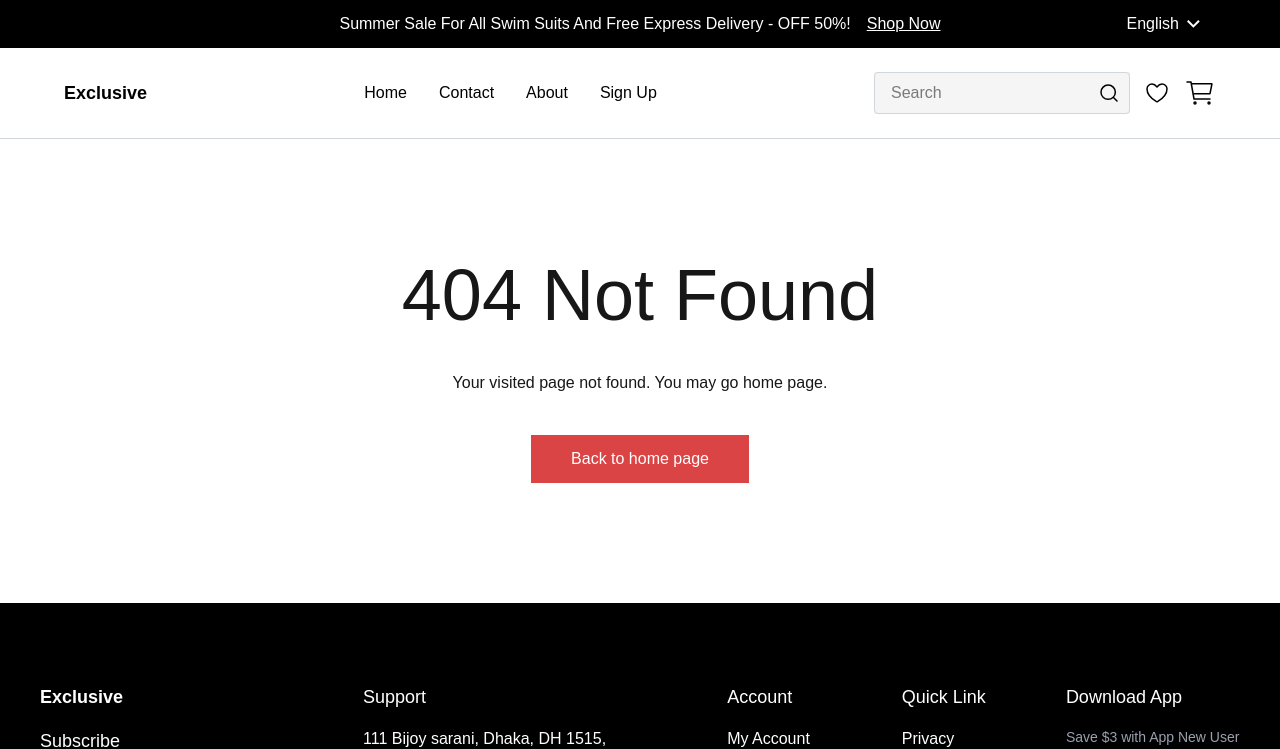
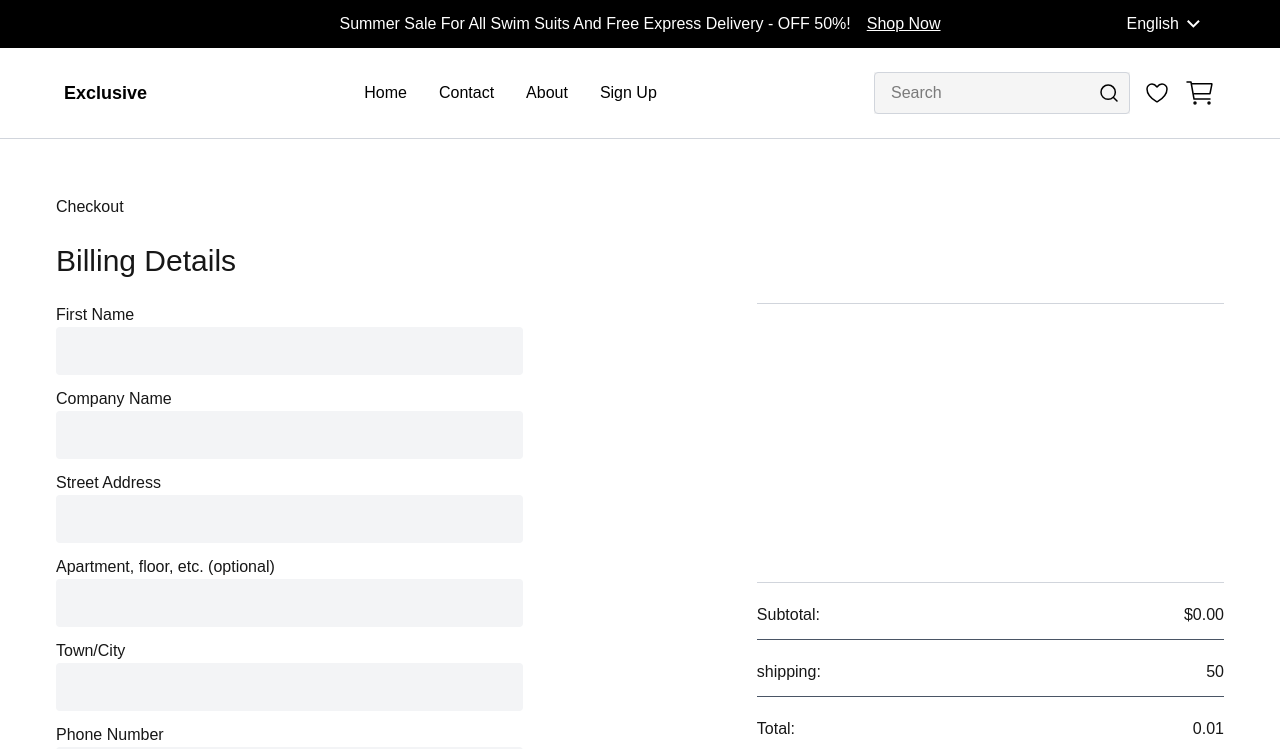
Before and after one commit to AhmedSherif2002/Cellula-Ecommerce, a Next.js app: page /checkout in a window 1280 px wide. Before the commit this address had no page. Shown: the top 749 px of the page. Built offline with nearby package versions, Linux system fonts and the light colour scheme.

Commit message:
cart page completed, checkout page

```diff
--- a/src/app/cart/page.jsx
+++ b/src/app/cart/page.jsx
@@ -1,6 +1,44 @@
+"use client"
+
 import CartProduct from "@/components/CartProduct"
+import { Josefin_Sans } from "next/font/google";
+import { useEffect, useState } from "react"
 
 export default function Cart() {
+    const shippingFees = parseFloat(50);
+    const [products, setProducts] = useState([]);
+    const [price, setPrice] = useState(0);
+
+    const deleteProduct = (id) =>{
+        setProducts(products.filter(product => product.id !== id));
+    }
+
+    const changeProductQuantity = (id, quantity) => {
+        const newProducts = products.map(product => product.id == id ? { ...product, quantity} : product);
+        setProducts(newProducts);
+    }
+
+    const calculatePrice = () => {
+        const price = products.reduce((acc, cur) => acc + cur.quantity * cur.price, 0);
+        setPrice(price.toFixed(2));
+        return price;
+    }
+
+    const updateCartHandle = () => {
+        localStorage.setItem("cart", JSON.stringify(products))
+    }
+
+    useEffect(()=>{
+        const products = JSON.parse(localStorage.getItem("cart")) || [];
+        setProducts(products);
+    }, [])
+
+    useEffect(() => {
+        console.log("products have been changed", products)
+        calculatePrice();
+    }, [products]);
+
+
   return (
     <div className="sm:m-14 flex flex-col gap-6">
         <div className="">Cart</div>
@@ -13,14 +51,17 @@ export default function Cart() {
                 <div className="delete w-15 text-center"></div>
             </div>
             <div className="products flex flex-col gap-6">
-                <CartProduct />
-                <CartProduct />
-                <CartProduct />
+                {
+                    products.map(product => {
+                        console.log("product iddd:", product.id)
+                        return <CartProduct key={product.id} id={product.id} title={product.title} image={product.imageUrl} price={product.price} quantity={product.quantity} deleteHandle={deleteProduct} changeQuantityHandle={changeProductQuantity}/>
+                    })
+                }
             </div>
         </div>
         <div className="flex flex-row justify-between items-center">
             <button className="rounded border-2 border-gray-300 px-8 py-2 cursor-pointer hover:bg-red-400 hover:border-red-400 hover:text-white">Return To Shop</button>
-            <button className="rounded border-2 border-gray-300 px-8 py-2 cursor-pointer hover:bg-red-400 hover:border-red-400 hover:text-white">Update Cart</button>
+            <button className="rounded border-2 border-gray-300 px-8 py-2 cursor-pointer hover:bg-red-400 hover:border-red-400 hover:text-white" onClick={updateCartHandle}>Update Cart</button>
         </div>
         <div className="mt-10 flex flex-col md:flex-row justify-between items-center md:items-start gap-6">
             <div className="coupon flex flex-row gap-4">
@@ -32,15 +73,15 @@ export default function Cart() {
                     <div className="text-lg font-semibold">Cart Totals</div>
                     <div className="flex flex-row justify-between items-center border-b-1 border-gray-300 pb-4">
                         <span className="font-medium">Subtotal</span>
-                        <span className="font-medium">$900</span>
+                        <span className="font-medium">${price}</span>
                     </div>
                     <div className="flex flex-row justify-between items-center border-b-1 border-gray-300 pb-4">
                         <span className="font-medium">Shipping</span>
-                        <span className="font-medium">$50</span>
+                        <span className="font-medium">${shippingFees}</span>
                     </div>
                     <div className="flex flex-row justify-between items-center ">
                         <span className="font-bold text-lg">Total</span>
-                        <span className="font-bold text-lg">$950</span>
+                        <span className="font-bold text-lg">${(parseFloat(price)+shippingFees).toFixed(2)}</span>
                     </div>
                     <button className="rounded text-white px-8 py-2 cursor-pointer w-full" style={{backgroundColor: "#DB4444"}}>Proceed To Checkout</button>
                 </div>
--- /dev/null
+++ b/src/app/checkout/page.jsx
@@ -0,0 +1,81 @@
+"use client"
+
+import OrderProduct from '@/components/OrderProduct';
+import React, { useEffect, useState } from 'react'
+
+function Checkout() {
+
+    const [orderItems, setOrderItems] = useState([]);
+    const [totalPrice, setTotalPrice] = useState(0);
+    const shippingFee = 50;
+
+    useEffect(() => {
+        const cart = JSON.parse(localStorage.getItem("cart")) || [];
+        setTotalPrice(cart.reduce((acc, { price, quantity }) => acc + price * quantity, 0).toFixed(2));
+        setOrderItems(cart);
+    }, [])
+
+    return (
+    <div className='sm:m-14 flex flex-col gap-6'>
+        <div className=''>Checkout</div>
+        <h1 className='md:text-3xl sm:text-2xl'>Billing Details</h1>
+        <div className='flex flex-col sm:flex-row justify-between '>
+            <form action="" className='flex flex-col gap-3 w-2/5'>
+                <div className='flex flex-col'>
+                    <label htmlFor="first-name">First Name</label>
+                    <input className='bg-gray-100 p-3 outline-none rounded-sm' type="text" name='first-name' id='first-name' />
+                </div>
+                <div className='flex flex-col'>
+                    <label htmlFor="company-name">Company Name</label>
+                    <input className='bg-gray-100 p-3 outline-none rounded-sm' type="text" name='company-name' id='company-name' />
+                </div>
+                <div className='flex flex-col'>
+                    <label htmlFor="street-address">Street Address</label>
+                    <input className='bg-gray-100 p-3 outline-none rounded-sm' type="text" name='street-address' id='street-address' />
+                </div>
+                <div className='flex flex-col'>
+                    <label htmlFor="optional-address">Apartment, floor, etc. (optional)</label>
+                    <input className='bg-gray-100 p-3 outline-none rounded-sm' type="text" name='optional-address' id='optional-address' />
+                </div>
+                <div className='flex flex-col'>
+                    <label htmlFor="town">Town/City</label>
+                    <input className='bg-gray-100 p-3 outline-none rounded-sm' type="text" name='town' id='town' />
+                </div>
+                <div className='flex flex-col'>
+                    <label htmlFor="phone-number">Phone Number</label>
+                    <input className='bg-gray-100 p-3 outline-none rounded-sm' type="text" name='phone-number' id='phone-number' />
+                </div>
+                <div className='flex flex-col'>
+                    <label htmlFor="email">Email Address</label>
+                    <input className='bg-gray-100 p-3 outline-none rounded-sm' type="text" name='email' id='email' />
+                </div>
+                <div className='flex flex-row gap-2'>
+                    <input type="checkbox" name='information-saver' id='information-saver'/>
+                    <label htmlFor="information-saver">Save this information for faster check-out next time</label>
+                </div>
+            </form>
+            <div className='checkout flex flex-col gap-5 w-2/5'>
+                <div className='your-order flex flex-col gap-6 h-[280px] overflow-y-auto border-t border-b border-gray-300 pt-3 pb-3'>
+                    {orderItems.map(item => (
+                        <OrderProduct key={item.id} title={item.title} image={item.imageUrl} price={item.price} quantity={item.quantity}/>
+                    ))}
+                </div>
+                <div className='flex flex-row justify-between border-b-1 border-gray-600 pb-3'>
+                    <span>Subtotal:</span>
+                    <span>${totalPrice}</span>
+                </div>
+                <div className='flex flex-row justify-between border-b-1 border-gray-600 pb-3'>
+                    <span>shipping:</span>
+                    <span>{shippingFee === 0 ? "Free" : shippingFee}</span>
+                </div>
+                <div className='flex flex-row justify-between pb-3'>
+                    <span>Total:</span>
+                    <span>{parseFloat(totalPrice + shippingFee).toFixed(2)}</span>
+                </div>
+            </div>
+        </div>
+    </div>
+    )
+}
+
+export default Checkout
--- a/src/app/product/[id]/page.jsx
+++ b/src/app/product/[id]/page.jsx
@@ -5,7 +5,7 @@ import { useEffect, useState } from "react"
 import Product from "@/components/Product";
 import { useParams } from "next/navigation";
 import { getProduct } from "@/lib/api/products";
-import { addToCart, isInCart } from "@/lib/cart";
+import { addToCart, addToCartHandle, isInCart } from "@/lib/cart";
 
 export default function ProductPage() {
 
@@ -25,12 +25,6 @@ export default function ProductPage() {
                 setQuantity(quantity => --quantity);
             }
         }
-    }
-
-    const addToCartHandle = (e) => {
-        e.preventDefault();
-        addToCart(id, quantity)
-        alert(`Product ${product?.title}:id: ${id} was added to cart`);
     }
 
     useEffect(()=>{
@@ -154,7 +148,7 @@ export default function ProductPage() {
                             <span className="border-1 border-gray-300 text-center w-18 flex flex-col justify-center">{quantity}</span>
                             <button data-operator="+" className="border-r border-t border-b border-gray-300 text-center p-2 rounded-tr rounded-br cursor-pointer hover:bg-red-400 w-9" onClick={quantityChangeHanlde}>+</button>
                         </div>
-                        <button className="px-10 py-2 text-xs text-white font-medium rounded cursor-pointer w-full" style={{backgroundColor: "#DB4444"}} onClick={addToCartHandle}>Buy Now</button>
+                        <button className="px-10 py-2 text-xs text-white font-medium rounded cursor-pointer w-full" style={{backgroundColor: "#DB4444"}} onClick={e => addToCartHandle(e, id, product.title, quantity, product.price, product.image)}>Buy Now</button>
                         <button className="border-1 border-gray-300 p-2 cursor-pointer hover:bg-red-400 rounded">
                             <svg width="22" height="20" viewBox="0 0 22 20" fill="none" xmlns="http://www.w3.org/2000/svg">
                                 <path d="M6 1C3.239 1 1 3.216 1 5.95C1 8.157 1.875 13.395 10.488 18.69C10.6423 18.7839 10.8194 18.8335 11 18.8335C11.1806 18.8335 11.3577 18.7839 11.512 18.69C20.125 13.395 21 8.157 21 5.95C21 3.216 18.761 1 16 1C13.239 1 11 4 11 4C11 4 8.761 1 6 1Z" stroke="black" strokeWidth="1.5" strokeLinecap="round" strokeLinejoin="round"/>
--- a/src/components/CartProduct.jsx
+++ b/src/components/CartProduct.jsx
@@ -1,24 +1,39 @@
 import Link from 'next/link'
 
-import React from 'react'
+import React, { useState } from 'react'
+import Image from 'next/image';
 
-export default function CartProduct() {
-  return (
+export default function CartProduct({ id, title, image, quantity, price, deleteHandle, changeQuantityHandle }) {
+    const [quantityState, setQuantity] = useState(quantity);
+
+    const quantityChangeHanlde = (e) => {
+        const value = e.target.value;
+        setQuantity(value);
+        changeQuantityHandle(id, value);
+    }
+
+
+    return (
     <div className="flex flex-row justify-between items-center p-4 py-7 ring-black/5 ring-1 rounded">
         <Link href="/product/1">
-            <div className='product flex flex-row gap-4 items-center justify-center w-60 text-center cursor-pointer'>
-                <div className='image'>
-                    Img Here
+            <div className='product flex flex-row gap-4 items-center justify-center w-60 text-center cursor-pointer rounded-sm p-1 hover:bg-gray-100'>
+                <div className='image relative w-20 h-20'>
+                    <Image
+                        alt={title}
+                        src={image}
+                        fill
+                        className="object-contain p-2"
+                    />
                 </div>
-                <span className='title'>Product Title</span>
+                <span className='title'>{title}</span>
             </div>
         </Link>
-        <div className='price w-60 text-center'>$<span>300</span></div>
+        <div className='price w-60 text-center'>$<span>{price}</span></div>
         <div className='qunatity w-60 text-center'>
-            <input type="number" className='w-16 text-center outline rounded' defaultValue={1} min={1} />
+            <input type="number" className='w-16 text-center outline rounded' defaultValue={quantity} min={1} onChange={quantityChangeHanlde}/>
         </div>
-        <div className="subtotal w-60 text-center">$<span>300</span></div>
-        <button className="delete w-15 text-center bg-red-500 rounded text-white cursor-pointer font-medium">Delete</button>
+        <div className="subtotal w-60 text-center">$<span>{parseFloat(quantityState * price).toFixed(2)}</span></div>
+        <button className="delete w-15 text-center bg-red-500 rounded text-white cursor-pointer font-medium" onClick={() => deleteHandle(id)}>Delete</button>
     </div>
   )
 }
--- /dev/null
+++ b/src/components/OrderProduct.jsx
@@ -0,0 +1,25 @@
+import React from 'react'
+import Image from 'next/image'
+
+function OrderProduct({ id, title, image, price, quantity }) {
+
+    return (
+    <div className='flex flex-row justify-between items-center'>
+        <div className='flex flex-row items-center'>
+            <div className='image relative w-16 h-16'>
+                <Image
+                    alt={title}
+                    src={image}
+                    fill
+                    className="object-contain p-2"
+                />
+            </div>
+            <div className='w-40 text-base'>{title}</div>
+            <span className='ml-10 text-gray-600'>&#40;X {quantity}&#41;</span>
+        </div>
+        <div>${(price * quantity).toFixed(2)}</div>
+    </div>
+    )
+}
+
+export default OrderProduct
--- a/src/components/Product.jsx
+++ b/src/components/Product.jsx
@@ -1,4 +1,4 @@
-import { addToCart } from "@/lib/cart";
+import { addToCart, addToCartHandle } from "@/lib/cart";
 import { addToWishlist, isInWishlist, removeFromWishlist } from "@/lib/wishlist";
 import Image from "next/image";
 import Link from "next/link";
@@ -21,12 +21,6 @@ export default function Product({ id, imageName, title, price , rating, newLabel
         addToWishlist(id);
         setWishlistAdded(true);
     };
-
-    const addToCartHandle = (e) => {
-        e.preventDefault();
-        addToCart(id);
-        alert(`Product ${title}:id: ${id} was added to cart`);
-    }
 
     useEffect(() => {
         setWishlistAdded(isInWishlist(id));
@@ -92,7 +86,7 @@ export default function Product({ id, imageName, title, price , rating, newLabel
                             className="object-contain p-10"
                         />
                     </div>
-                    <button className={`${showAddToCart ? "block" : "hidden"} absolute bottom-0 w-full bg-black text-white px-4 py-2 rounded cursor-pointer`} onClick={addToCartHandle}>Add to Cart</button>
+                    <button className={`${showAddToCart ? "block" : "hidden"} absolute bottom-0 w-full bg-black text-white px-4 py-2 rounded cursor-pointer`} onClick={e => addToCartHandle(e, id, title, null, price, imageName)}>Add to Cart</button>
                 </div>
                 <div className="p-2 flex flex-col gap-2">
                     <h3 className="text-base font-medium whitespace-nowrap overflow-hidden text-ellipsis" title={title}>{title}</h3>
--- a/src/lib/cart.js
+++ b/src/lib/cart.js
@@ -13,11 +13,13 @@ export const removeFromCart = (productId) => {
     localStorage.setItem("cart", JSON.stringify(newCart));
 }
 
-export const addToCart = (productId, quantity) => {
+export const addToCart = (productId, title, imageUrl, quantity, price) => {
     const currentCart = getCart();
+    console.log(productId, title, imageUrl, quantity, price)
     const exists = currentCart.find(product => product.id === productId);
+    console.log("ss", exists)
     if(!exists){
-        const newCart = currentCart.concat({ id: productId, quantity: quantity ? quantity : 1 });
+        const newCart = currentCart.concat({ id: productId, quantity: quantity ? quantity : 1, price, title, imageUrl });
         localStorage.setItem("cart", JSON.stringify(newCart));
         return;
     }
@@ -35,3 +37,10 @@ export const isInCart = (productId) => {
 export const clearCart = () => {
     localStorage.removeItem("cart");
 }
+
+export const addToCartHandle = (e, id, title, quantity, price, imageUrl) => {
+    e.preventDefault();
+    console.log("quantity:", quantity, "Price:", price);
+    addToCart(id, title, imageUrl, quantity, price);
+    alert(`Product id: ${id} was added to cart`);
+}
```
